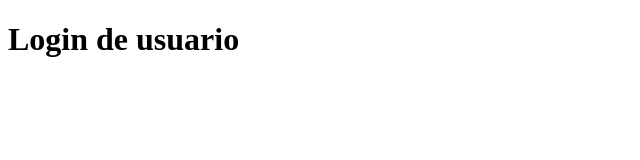
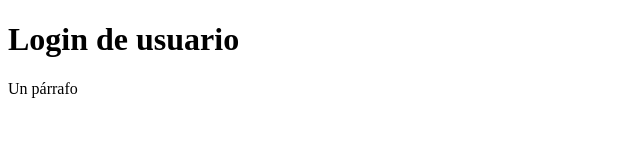
Before and after one commit to giumaltem/PortfolioFrontEnd, a plain HTML site: page login.html in a window 1280 px wide. Shown: the full height of the page, 0-640 px from the left. Drawn offline with Linux system fonts and the light colour scheme.

Commit message:
Trying to update dev onlyo

```diff
--- a/login.html
+++ b/login.html
@@ -2,5 +2,6 @@
 <html>
 <body>
 <h1>Login de usuario</h1>
+<p>Un párrafo</p>
 </body>
 </html>
```
